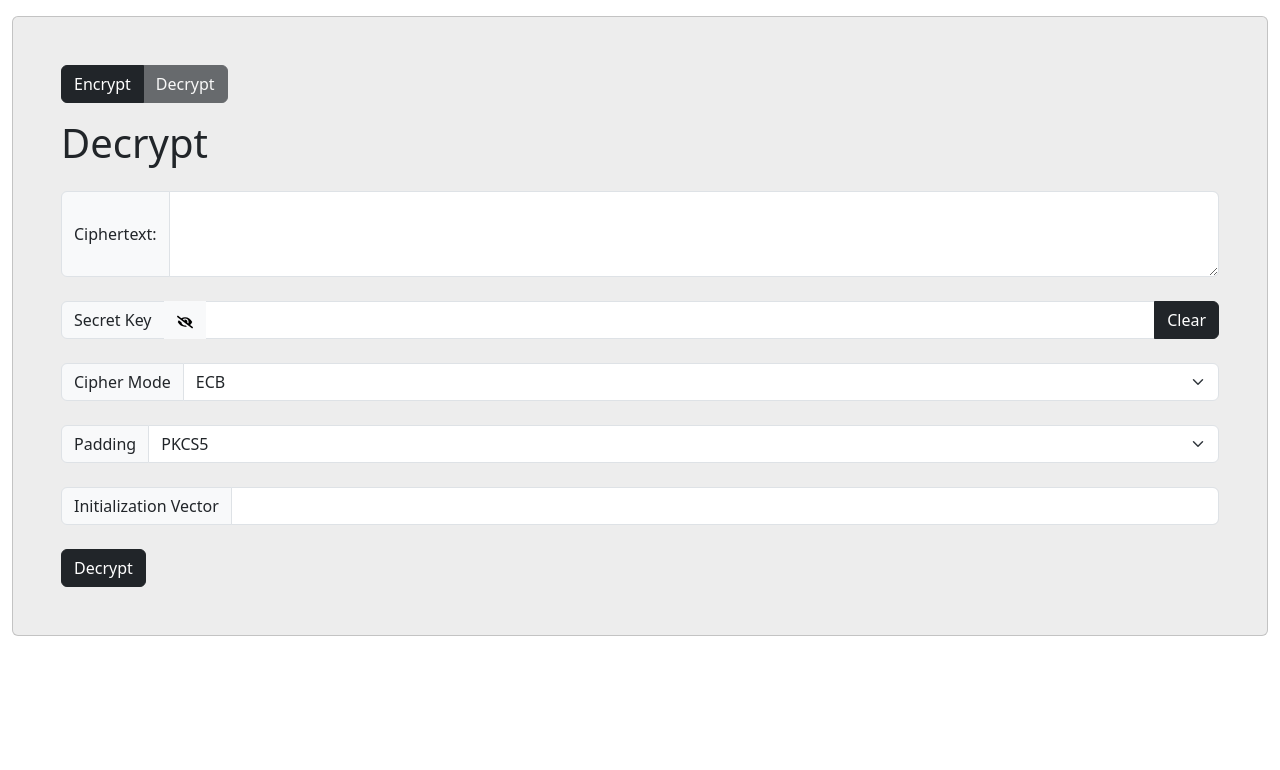
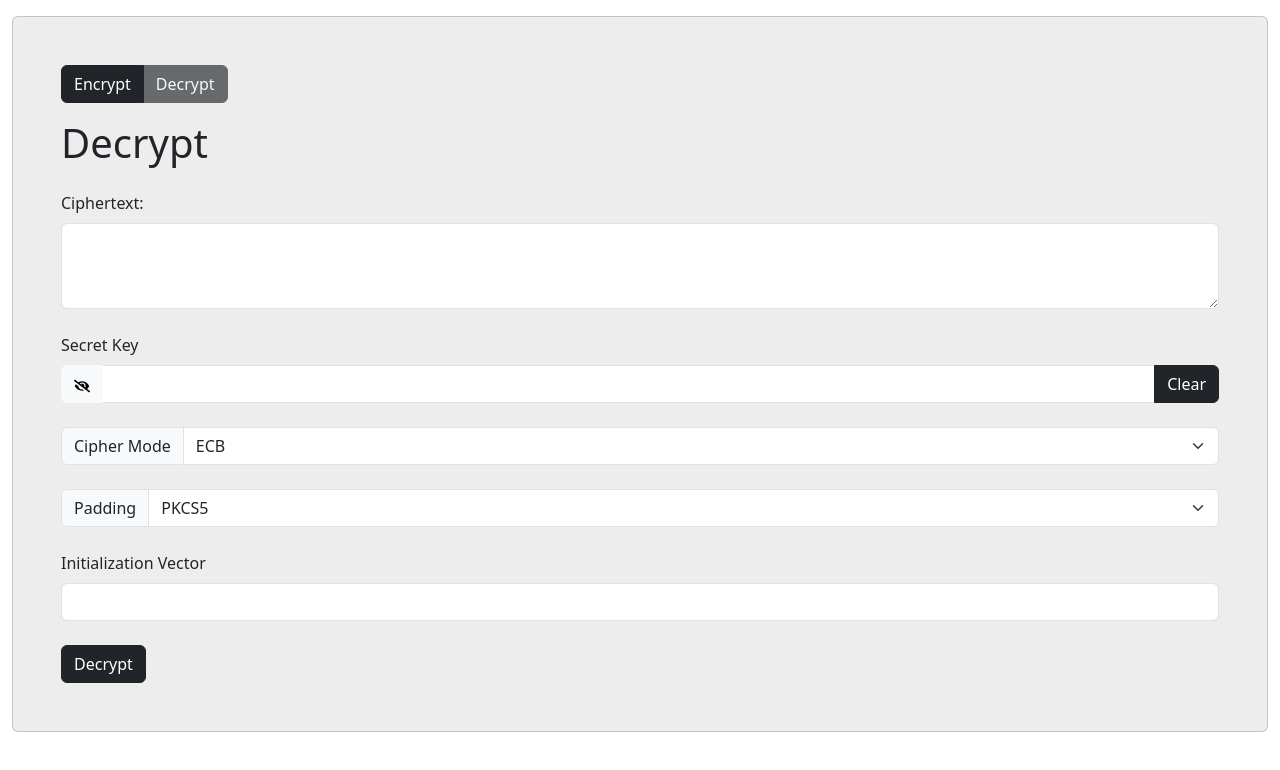
Before and after one commit to CarlosAmul/simple-aes, a React (Vite) app: page / in a window 1280 px wide. Shown: the top 770 px of the page. Built offline with nearby package versions, Linux system fonts and the light colour scheme.

Commit message:
Redesigned input fields back to Form.Group

```diff
--- a/src/Decrypt.jsx
+++ b/src/Decrypt.jsx
@@ -1,7 +1,7 @@
 import { useState } from "react"
 import CryptoJS from "crypto-js"
 import { FaEye, FaEyeSlash } from "react-icons/fa";
-import { Button, Form, InputGroup } from "react-bootstrap"
+import { Button, Form, FormControl, FormGroup, InputGroup } from "react-bootstrap"
 
 export default function Decrypt() {
 
@@ -31,6 +31,7 @@ export default function Decrypt() {
         var key = CryptoJS.enc.Utf8.parse(secret)
         var cipherBytes = CryptoJS.enc.Base64.parse(ciphertext)
 
+
         const decrypted = CryptoJS.AES.decrypt({ ciphertext: cipherBytes }, key, {
             initVector: iv,
             mode: cipherModes[mode],
@@ -50,22 +51,24 @@ export default function Decrypt() {
         <div id="decrypt-container">
             <Form>
                 <h1 className="mb-4">Decrypt</h1>
-                <InputGroup className="mb-4">
-                    <InputGroup.Text>Ciphertext:</InputGroup.Text>
+                <Form.Group className="mb-4">
+                    <Form.Label>Ciphertext:</Form.Label>
                     <Form.Control as='textarea' rows={3}
                         onChange={(e) => setCiphertext(e.target.value)} value={ciphertext}
                     />
-                </InputGroup>
-                <InputGroup className="mb-4">
-                    <InputGroup.Text>Secret Key</InputGroup.Text>
-                    {
-                        hideSecret ?
-                        <Button variant="light" onClick={()=>setHideSecret(false)}><FaEyeSlash /></Button> :
-                        <Button variant="light" onClick={()=>setHideSecret(true)}><FaEye/></Button>
-                    }
-                    <Form.Control type={hideSecret ? "password" : "text"} value={secret} onChange={(e) => setSecret(e.target.value)} />
-                    <Button variant="dark" onClick={()=>setSecret("")} >Clear</Button>
-                </InputGroup>
+                </Form.Group>
+                <Form.Group className="mb-4">
+                    <Form.Label>Secret Key</Form.Label>
+                    <InputGroup>
+                        {
+                            hideSecret ?
+                                <Button variant="light" onClick={() => setHideSecret(false)}><FaEyeSlash /></Button> :
+                                <Button variant="light" onClick={() => setHideSecret(true)}><FaEye /></Button>
+                        }
+                        <Form.Control type={hideSecret ? "password" : "text"} value={secret} onChange={(e) => setSecret(e.target.value)} />
+                        <Button variant="dark" onClick={() => setSecret("")} >Clear</Button>
+                    </InputGroup>
+                </Form.Group>
                 <InputGroup className="mb-4">
                     <InputGroup.Text >Cipher Mode</InputGroup.Text>
                     <Form.Select value={mode} onChange={(e) => setMode(e.target.value)}>
@@ -80,10 +83,10 @@ export default function Decrypt() {
                         <option value={"PKCS5"}>PKCS5</option>
                     </Form.Select>
                 </InputGroup>
-                <InputGroup className="mb-4">
-                    <InputGroup.Text>Initialization Vector</InputGroup.Text>
+                <Form.Group className="mb-4">
+                    <Form.Label>Initialization Vector</Form.Label>
                     <Form.Control type="text" value={initVector} onChange={(e) => setInitVector(e.target.value)} />
-                </InputGroup>
+                </Form.Group>
 
                 <Button variant="dark" onClick={decrypt}>Decrypt</Button>
             </Form>
```
